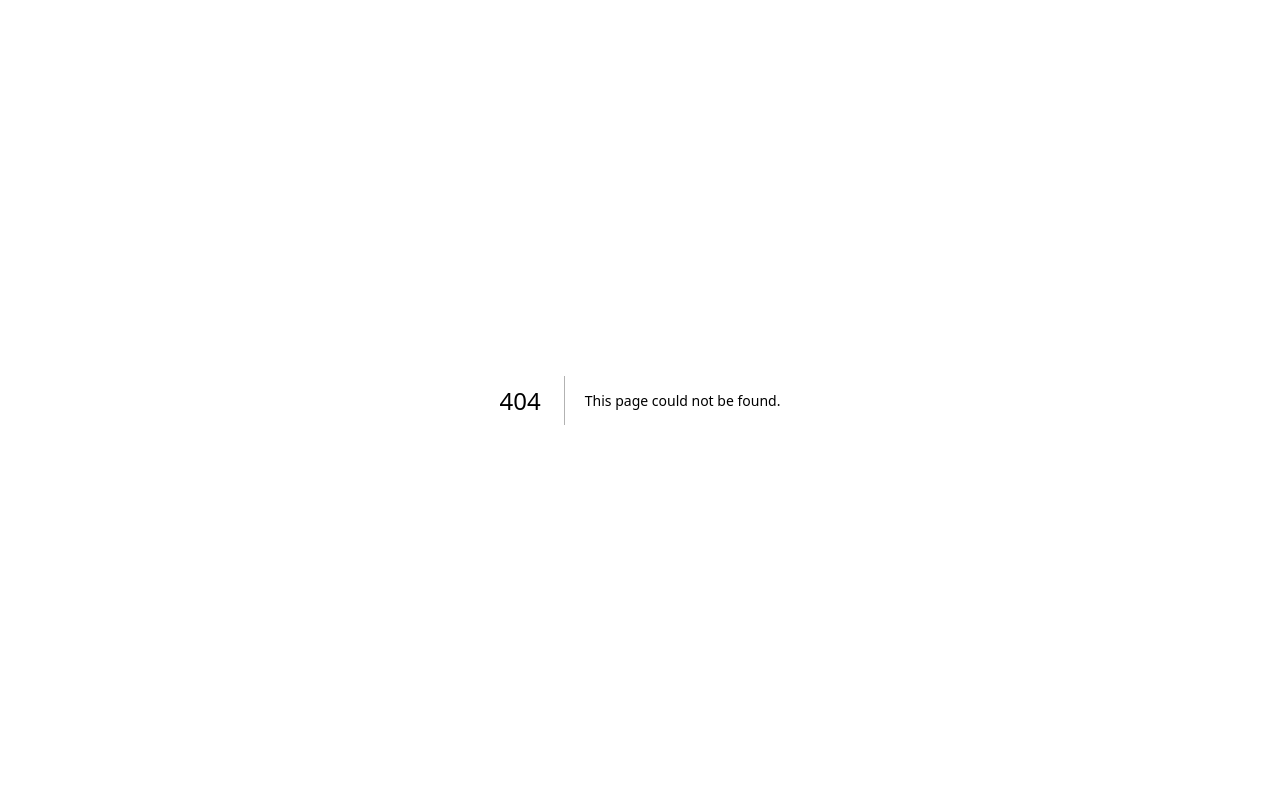
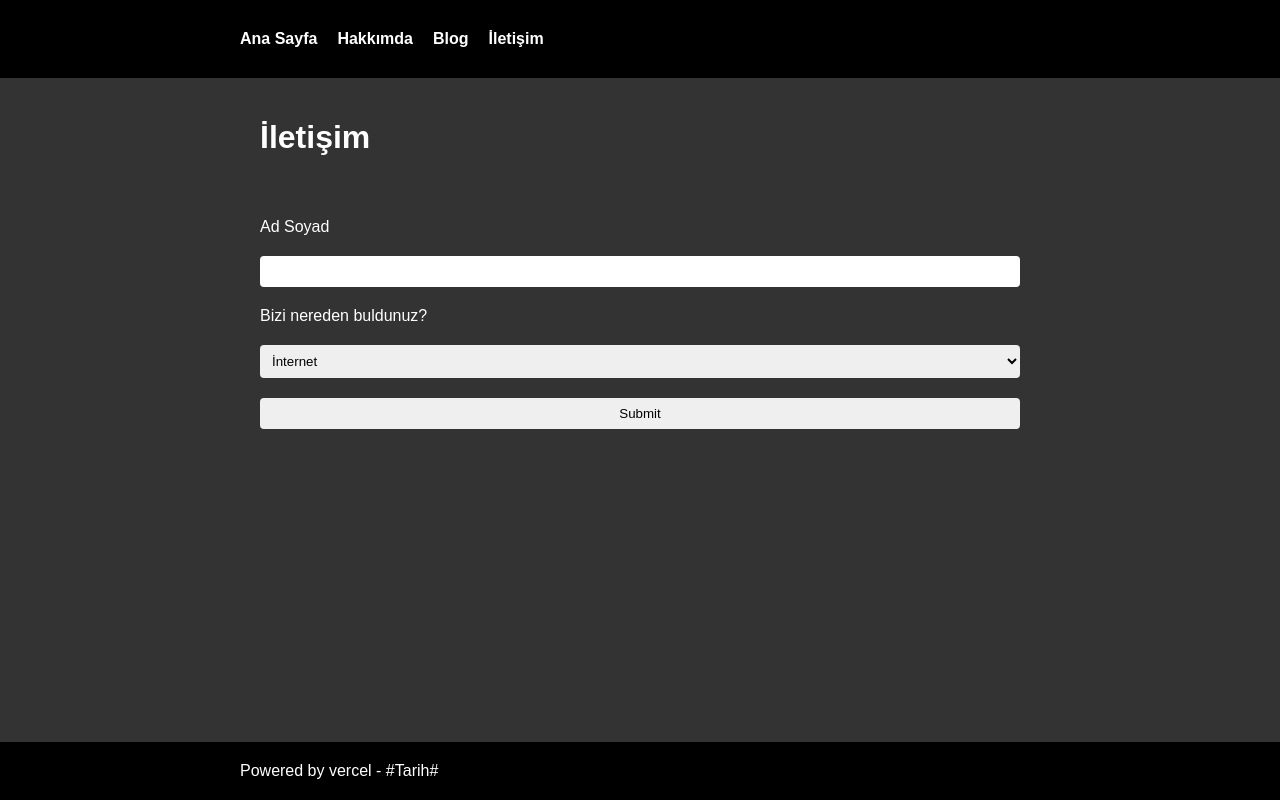
Before and after one commit to Zero-to-Hero-Developer/nextjs-blog, a Next.js app: page /contact in a window 1280 px wide. Before the commit this address had no page. Built offline with nearby package versions, Linux system fonts and the light colour scheme.

Commit message:
Hook form kurulumu ve denemesi yapıldı

```diff
--- a/components/Header.js
+++ b/components/Header.js
@@ -19,6 +19,7 @@ export default () => (
       <Button href="/">Ana Sayfa</Button>
       <Button href="/about">Hakkımda</Button>
       <Button href="/blog">Blog</Button>
+      <Button href="/contact">İletişim</Button>
     </HeaderInner>
   </HeaderDiv>
 );
--- a/package.json
+++ b/package.json
@@ -12,6 +12,7 @@
     "next": "^13.0.0",
     "react": "^18.2.0",
     "react-dom": "^18.2.0",
+    "react-hook-form": "^7.39.1",
     "styled-components": "^5.3.6"
   }
 }
--- /dev/null
+++ b/pages/contact.js
@@ -0,0 +1,69 @@
+import styled from "styled-components";
+import { useForm } from "react-hook-form";
+import Layout from "../components/Layout";
+
+const Form = styled.form`
+  display: grid;
+  gap: 20px;
+`;
+
+const Input = styled.input`
+  border: none;
+  padding: 8px;
+  border-radius: 4px;
+  transition: all 0.1s;
+  &:focus {
+    border: none;
+    outline: 3px solid rgba(0, 180, 216, 0.8);
+    background-color: #eee;
+  }
+`;
+
+const Select = styled.select`
+  border: none;
+  padding: 8px;
+  border-radius: 4px;
+  transition: all 0.1s;
+  &:focus {
+    border: none;
+    outline: 3px solid rgba(0, 180, 216, 0.8);
+    background-color: #eee;
+  }
+`;
+
+const Error = styled.span`
+  color: tomato;
+`;
+
+export default () => {
+  const {
+    register,
+    handleSubmit,
+    formState: { errors },
+  } = useForm();
+  const onSubmit = (data) => {
+    console.log("data", data);
+  };
+
+  return (
+    <Layout title="İletişim">
+      <Form onSubmit={handleSubmit(onSubmit)}>
+        <label htmlFor="name">Ad Soyad</label>
+        <Input
+          {...register("firstName", { required: "İsim zorunludur" })}
+          type="text"
+          id="name"
+          autoComplete="off"
+        />
+        {errors.firstName && <Error>{errors.firstName.message}</Error>}
+        <label htmlFor="source">Bizi nereden buldunuz?</label>
+        <Select id="source" name="source" {...register("source")}>
+          <option value="net">İnternet</option>
+          <option value="adv">Reklam</option>
+          <option value="tv">TV</option>
+        </Select>
+        <Input type="submit" />
+      </Form>
+    </Layout>
+  );
+};
```
Also changed, not shown: 1 other file (tests, documents, lock files or other folders).
